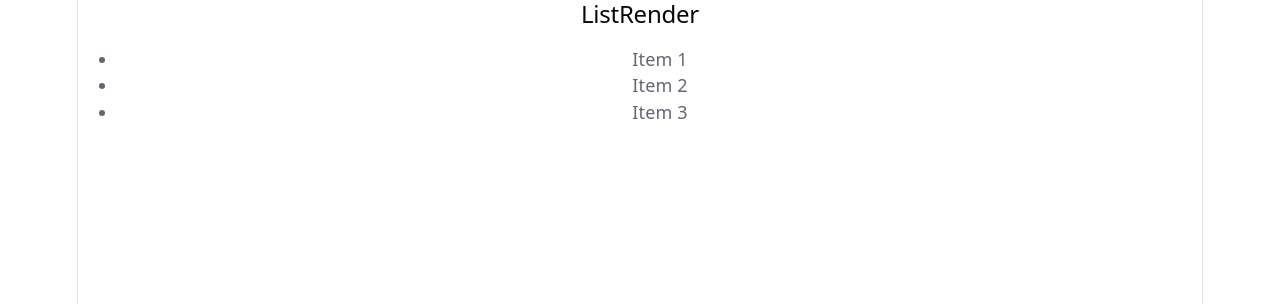
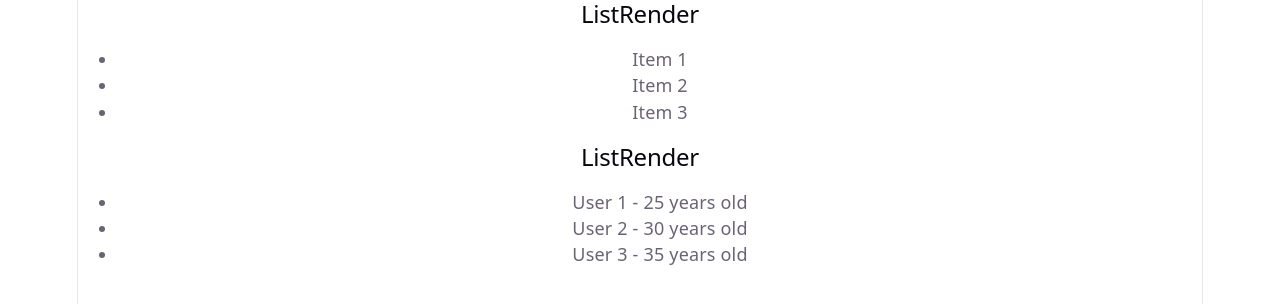
Before and after one commit to LuisCarlosRojasTorres/ReactCourseUdemy, a React (Vite) app in the folder S3/s3_test/: page / in a window 1280 px wide. Shown: the top 304 px of the page. Built offline with nearby package versions, Linux system fonts and the light colour scheme.

Commit message:
React S3 v040

```diff
--- a/S3/s3_test/src/components/ListRender.jsx
+++ b/S3/s3_test/src/components/ListRender.jsx
@@ -1,7 +1,13 @@
-import React from 'react'
+import { useState } from "react"
 
 const ListRender = () => {
     const items = ["Item 1", "Item 2", "Item 3"];
+
+    const [users] = useState([
+        { id: 111, name: "User 1", age: 25 },
+        { id: 222, name: "User 2", age: 30 },
+        { id: 333, name: "User 3", age: 35 }
+    ])
   return (
     <div>
         <div>
@@ -12,6 +18,14 @@ const ListRender = () => {
                 ))}
             </ul>
         </div>
+        <div>
+            <h2>ListRender</h2>
+            <ul>
+                {users.map((user) => (
+                <li key={user.id}>{user.name} - {user.age} years old</li>
+                ))}
+            </ul>
+        </div>
     </div>
   )
 }
```
